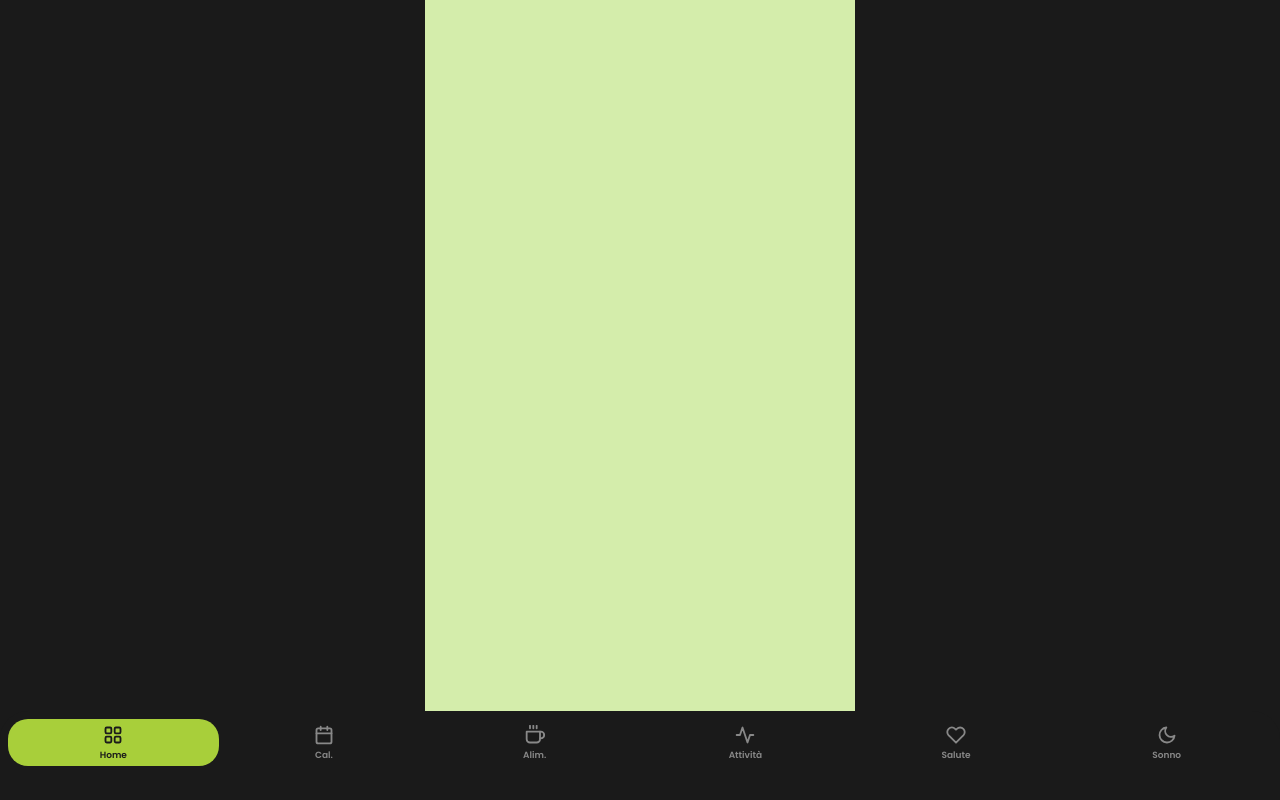
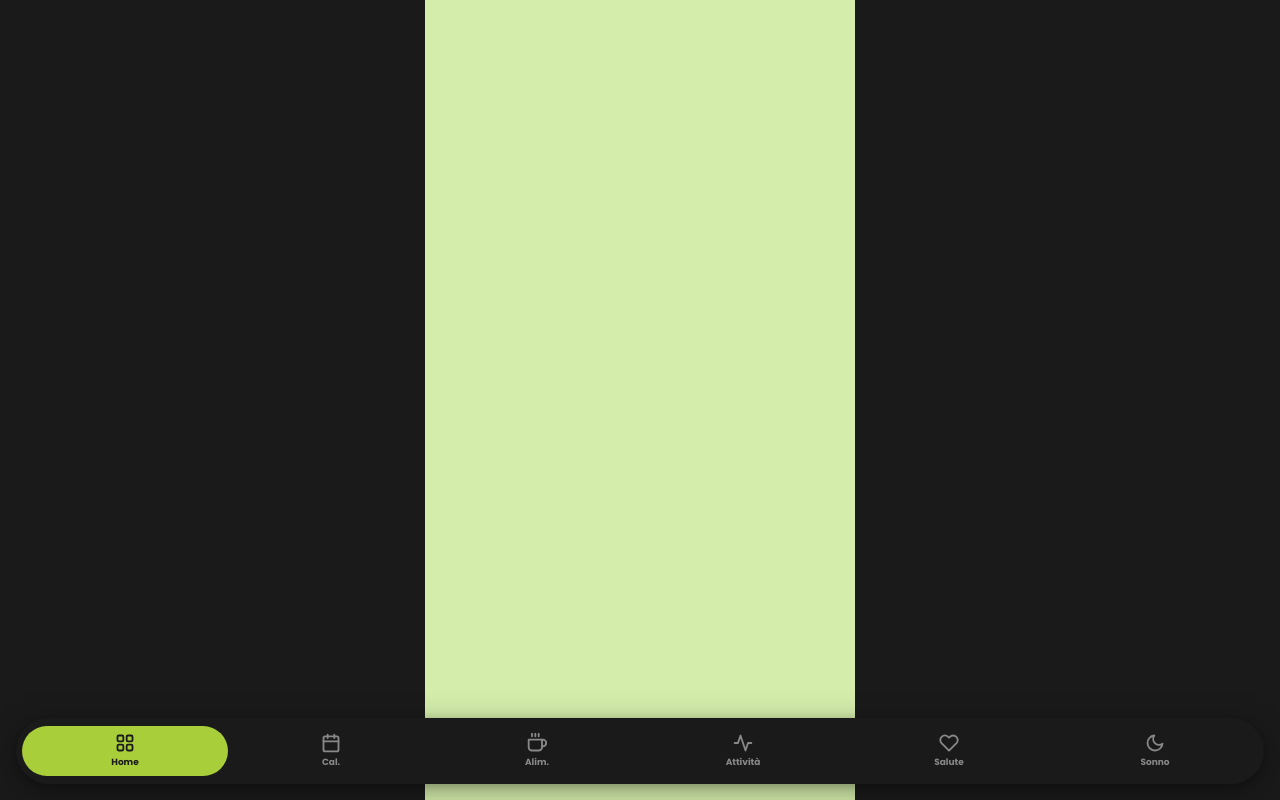
Before and after one commit to ispanegos/vita, a plain HTML site: page index.html in a window 1280 px wide. Drawn offline with Linux system fonts and the light colour scheme.

Commit message:
Add files via upload

```diff
--- a/style.css
+++ b/style.css
@@ -67,34 +67,32 @@ body {
 
 #bottom-nav {
   position: fixed;
-  bottom: 0;
-  left: 0;
-  right: 0;
+  bottom: calc(env(safe-area-inset-bottom, 0px) + 16px);
+  left: 16px;
+  right: 16px;
   background: var(--black);
   display: flex;
   align-items: center;
   justify-content: space-around;
   z-index: 100;
-  border-radius: var(--radius-xl) var(--radius-xl) 0 0;
-  padding-top: 8px;
-  padding-bottom: calc(env(safe-area-inset-bottom, 0px) + 34px);
-  padding-left: 8px;
-  padding-right: 8px;
+  border-radius: 999px;
+  padding: 8px 6px;
+  box-shadow: 0 8px 32px rgba(0,0,0,0.35), 0 2px 8px rgba(0,0,0,0.2);
 }
 
 .nav-item {
   display: flex;
   flex-direction: column;
   align-items: center;
-  gap: 4px;
-  border-radius: var(--radius-lg);
+  gap: 3px;
+  border-radius: 999px;
   cursor: pointer;
   transition: all 0.2s ease;
   color: var(--gray2);
   border: none;
   background: transparent;
   font-family: 'Poppins', sans-serif;
-  padding: 6px 2px 4px;
+  padding: 7px 10px;
   min-width: 0;
   flex: 1;
 }
@@ -111,7 +109,7 @@ body {
 
 .nav-label {
   font-size: 9px;
-  font-weight: 600;
+  font-weight: 700;
   letter-spacing: 0;
 }
 
@@ -119,7 +117,7 @@ body {
 
 .page {
   display: none;
-  padding: calc(var(--safe-top) + 16px) 16px 0;
+  padding: calc(var(--safe-top) + 16px) 16px 100px;
   min-height: 100%;
   animation: fadeIn 0.2s ease;
 }
```
